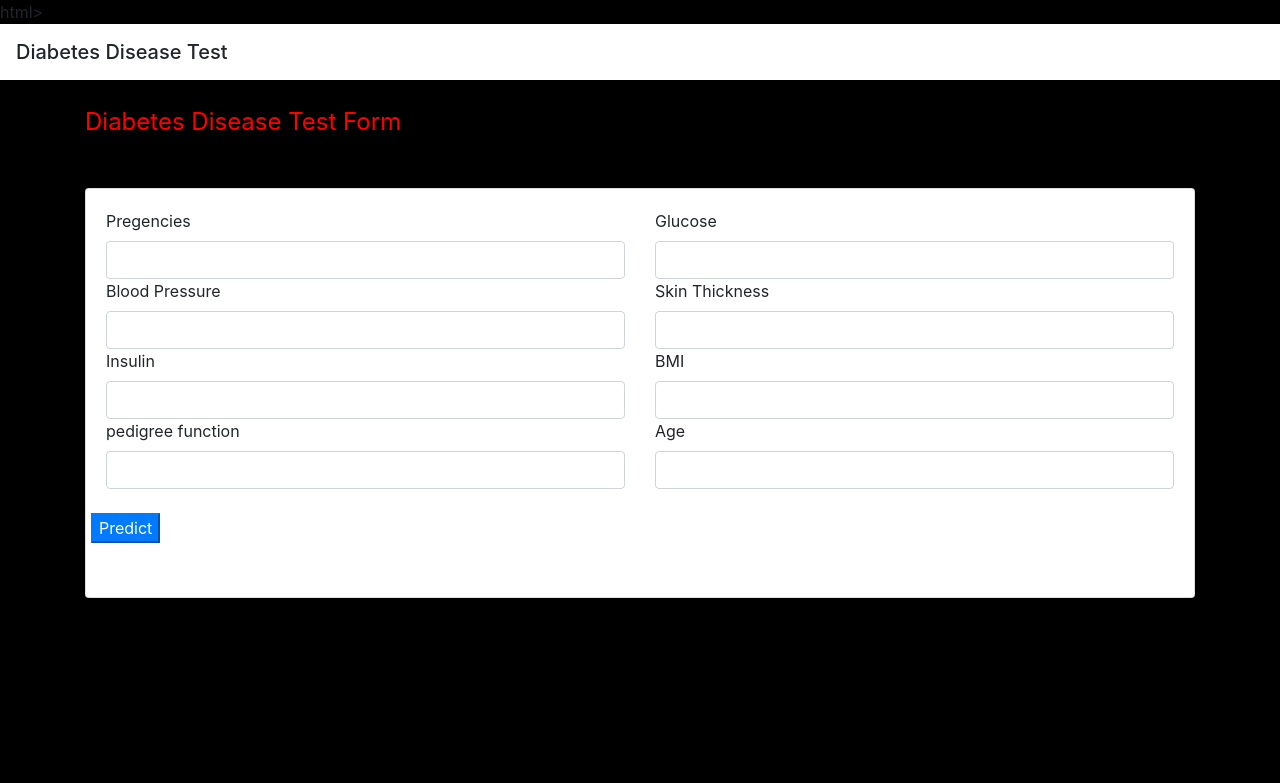
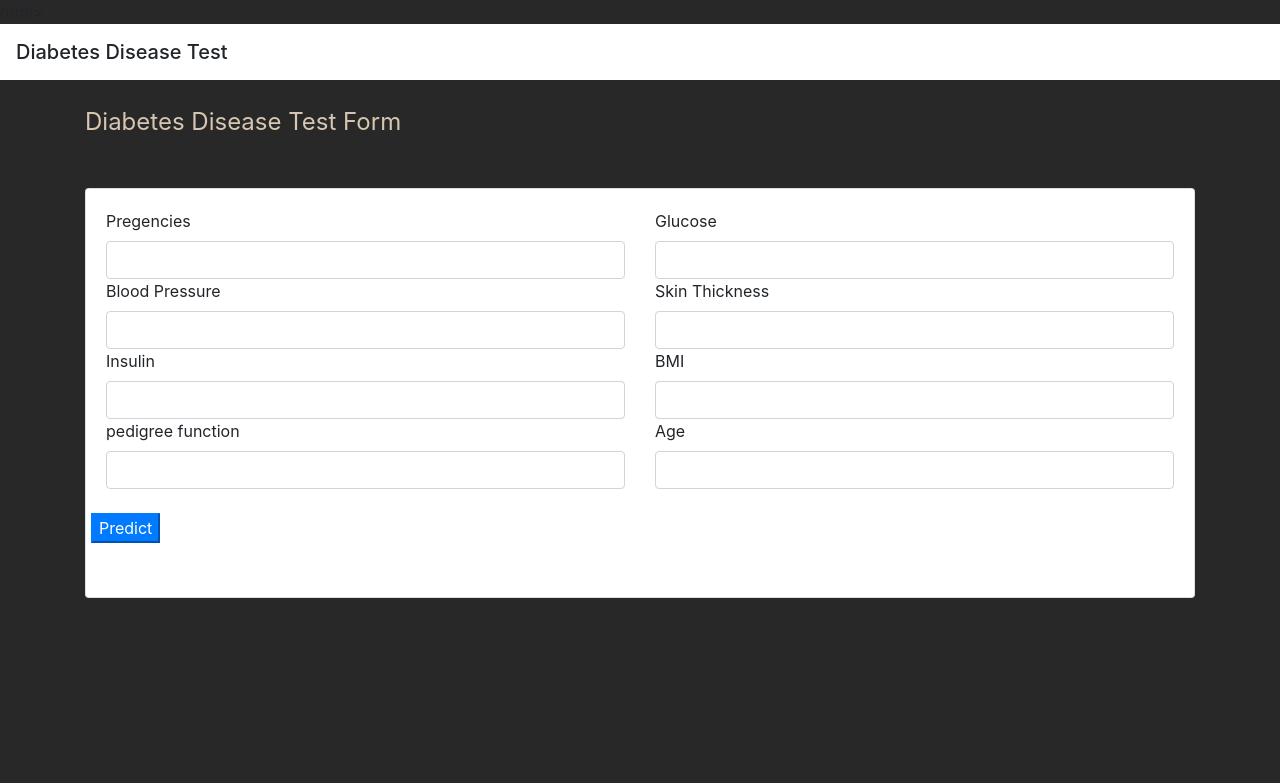
Before and after one commit to sanyukta-patil/Diabe, a Flask app: page / in a window 1280 px wide. Shown: the top 783 px of the page. Run offline with Flask 2, Linux system fonts and the light colour scheme; parts of the project's set-up code (start-up, migrations or seed data) failed here and were passed over; some libraries are stand-ins or nearby versions.

Commit message:
Update index.html

```diff
--- a/templates/index.html
+++ b/templates/index.html
@@ -10,7 +10,7 @@ html>
 
 	</head>
 
-    		<body onload="document.FormName.reset();" style="background-color:black;">
+    		<body onload="document.FormName.reset();" style="background-color:#282828;">
 	<!-- Java Script -->
 		<script src="https://code.jquery.com/jquery-3.5.1.slim.min.js" integrity="sha384-DfXdz2htPH0lsSSs5nCTpuj/zy4C+OGpamoFVy38MVBnE+IbbVYUew+OrCXaRkfj" crossorigin="anonymous"></script>
 		<script src="https://cdn.jsdelivr.net/npm/popper.js@1.16.1/dist/umd/popper.min.js" integrity="sha384-9/reFTGAW83EW2RDu2S0VKaIzap3H66lZH81PoYlFhbGU+6BZp6G7niu735Sk7lN" crossorigin="anonymous"></script>
@@ -26,7 +26,7 @@ html>
 			<!--Form-->
 			<form  action = "{{url_for('predict')}}" method ="POST" >
 				<fieldset>
-				<legend><p style ="color :#ff0000;">Diabetes Disease Test Form</p></legend><br>
+				<legend><p style ="color :#d6c6b2;">Diabetes Disease Test Form</p></legend><br>
 				  <div class="card card-body" >
 					  <div class="form-group  row">
 						<div class="col-sm-6">
```
